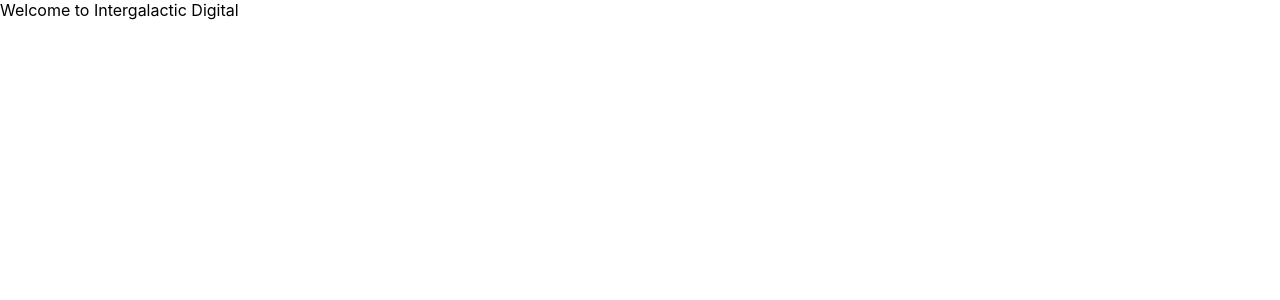
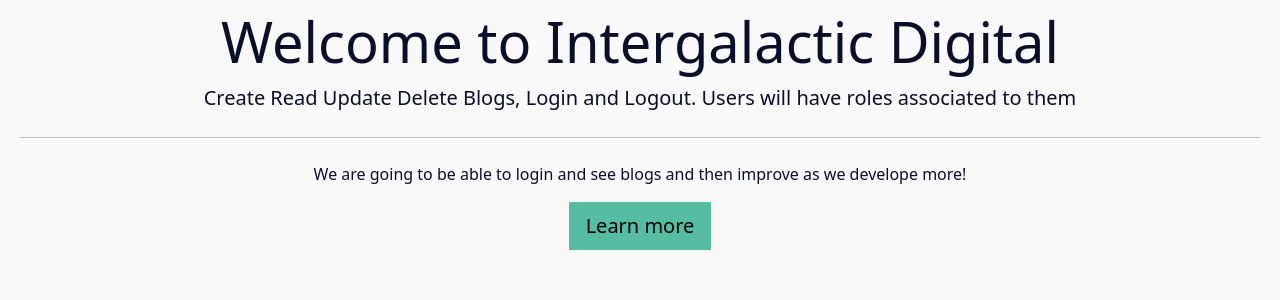
Before and after one commit to firepenguindisopanda/igd-ui, a React (Create React App) app: page / in a window 1280 px wide. Shown: the top 300 px of the page. Built offline with nearby package versions, Linux system fonts and the light colour scheme.

Commit message:
Updated: Button style

```diff
--- a/src/App.js
+++ b/src/App.js
@@ -1,16 +1,18 @@
+//import 'bootstrap/dist/css/bootstrap.min.css';
+import './custom.scss';
 import React from 'react';
-import logo from './logo.svg';
 import './App.scss';
 
 function App() {
   return (
     <div className='container-fluid'>
-      <div className='row'>
-        <div className='col-md-12'>
-          <header>
-            Welcome to Intergalactic Digital
-          </header>
-        </div>
+      <div class="jumbotron p-2 text-center">
+        <h1 class="display-4">Welcome to Intergalactic Digital</h1>
+        <p class="lead">Create Read Update Delete Blogs, Login and Logout. Users will have roles associated to them</p>
+        <hr class="my-4" />
+        <p>We are going to be able to login and see blogs and then improve as we develope more!</p>
+
+        <button type="button" class="btn btn-primary btn-lg rounded-0">Learn more</button>
       </div>
     </div>
   );
```
